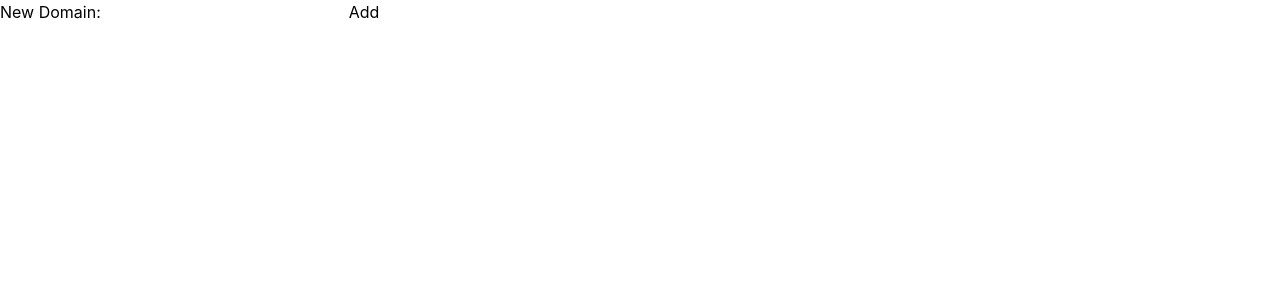
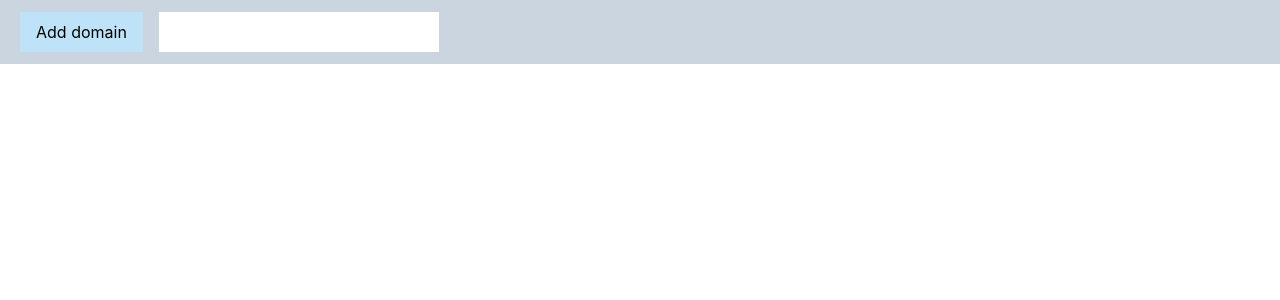
Before and after one commit to tatitati/firefox_react_lab, a React (Create React App) app: page / in a window 1280 px wide. Shown: the top 300 px of the page. Built offline with nearby package versions, Linux system fonts and the light colour scheme.

Commit message:
some tailwind css

```diff
--- a/src/addon/ControlPanel.js
+++ b/src/addon/ControlPanel.js
@@ -21,18 +21,6 @@ class ControlPanel extends React.Component {
         this.forceUpdate()
     }
 
-    renderDomains() {
-        return this.state.domains.map((domain, index) =>
-            <li key={index}>
-                <button onClick={() => this.handleRemoveDomain(domain, index)}>
-                    Delete
-                </button>
-
-                {domain}
-            </li>
-        );
-    }
-
     readDomainsToHighlightFromStorage(){
         if (typeof browser !== 'undefined') {
             var that = this
@@ -41,6 +29,8 @@ class ControlPanel extends React.Component {
                     that.setState({ domains: domainsInStorage.domains })
                 }
             });
+        } else {
+            this.setState({ domains: ["asdfasdf", "aaaaadsfasdfasdfasfasfadsf"] })
         }
     }
 
@@ -71,20 +61,24 @@ class ControlPanel extends React.Component {
         }
     }
 
+    renderDomains() {
+        return this.state.domains.map((domain, index) =>
+            <li key={index} class="block p-3 hover:bg-red-100">
+                <button class="bg-red-200 hover:bg-red-500 py-2 px-4 mx-2" onClick={() => this.handleRemoveDomain(domain, index)}>X</button>
+                <span>{domain}</span>
+            </li>
+        );
+    }
+
     render() {
         return (
-            <div>
-                <div>
-                    <p>
-                        New Domain:
-                        <input type="text" onChange={this.handlChangeDomain}/>
-                        <button onClick={this.handleSaveDomain}>Add</button>
-                    </p>
+            <div class="container">
+                <div class="block bg-gray-400 p-3">
+                    <button class="bg-blue-200 hover:bg-blue-500 py-2 px-4 mx-2" onClick={this.handleSaveDomain}>Add domain</button>
+                    <input type="text" class="py-2 px-4 mx-2" onChange={this.handlChangeDomain}/>
                 </div>
-                <div>
-                    <ul>
-                        {this.renderDomains()}
-                    </ul>
+                <div class="block p-3">
+                    <ul>{this.renderDomains()}</ul>
                 </div>
             </div>
         );
```
